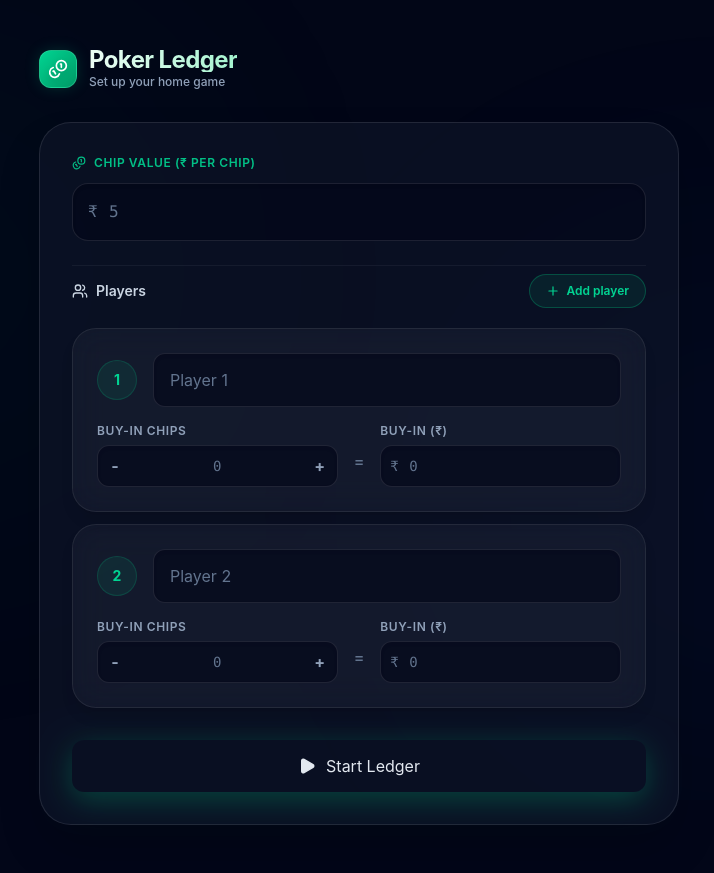
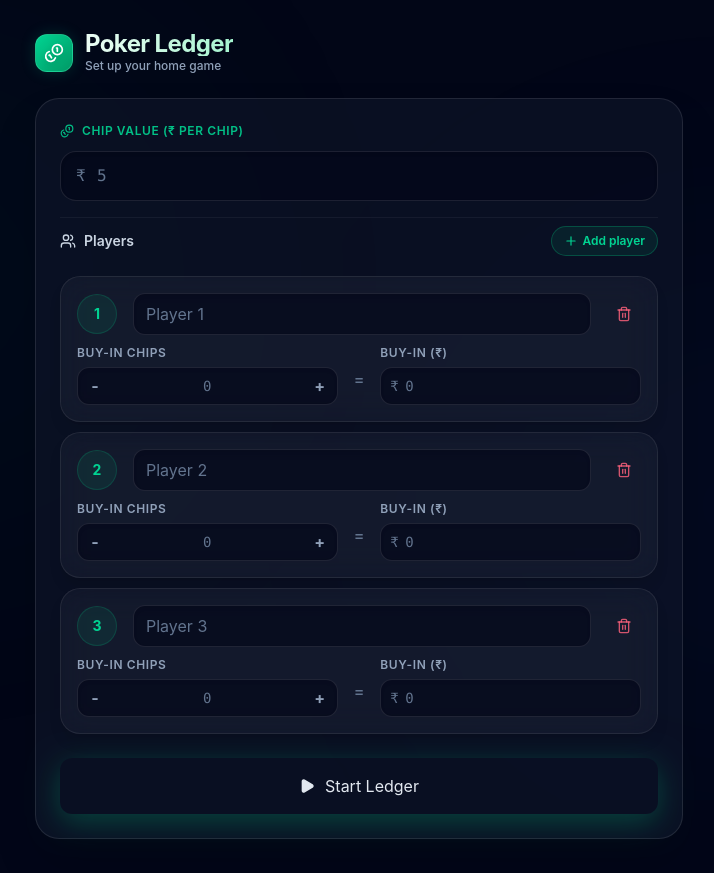
Before and after one commit to notnishantgoel/poker-ledger, a React (Vite) app: page / in a window 1280 px wide. Shown: the whole page, without its empty margins (281-995 px from the left). Built offline with nearby package versions, Linux system fonts and the light colour scheme.

Commit message:
Updates UI for 3 default players and compacts layout further; Adds dynamic chip counter to Settle screen

```diff
--- a/src/App.jsx
+++ b/src/App.jsx
@@ -77,7 +77,7 @@ function TwoWayInput({ chipValue, chips, money, onChange, chipLabel, moneyLabel
         <div className="relative group flex items-center">
           <button onClick={()=>adjustC(-10)} className="absolute left-1 z-10 w-7 h-7 flex items-center justify-center rounded-md hover:bg-white/10 text-slate-400 hover:text-slate-200 transition-colors font-bold">-</button>
           <input type="number" value={cStr} onChange={onC} onFocus={()=>setFocus("c")} onBlur={()=>setFocus(null)} placeholder="0"
-            className={`w-full rounded-xl px-8 text-center py-2.5 text-sm glass-input font-mono ${focus === "c" ? "focus:ring-emerald-500/20 focus:border-emerald-500/50" : ""}`} />
+            className={`w-full rounded-xl px-7 text-center py-2 text-sm glass-input font-mono ${focus === "c" ? "focus:ring-emerald-500/20 focus:border-emerald-500/50" : ""}`} />
           <button onClick={()=>adjustC(10)} className="absolute right-1 z-10 w-7 h-7 flex items-center justify-center rounded-md hover:bg-white/10 text-slate-400 hover:text-slate-200 transition-colors font-bold">+</button>
         </div>
       </div>
@@ -87,7 +87,7 @@ function TwoWayInput({ chipValue, chips, money, onChange, chipLabel, moneyLabel
         <div className="relative group">
           <span className="absolute left-2.5 top-1/2 -translate-y-1/2 text-slate-500 font-mono text-sm pointer-events-none">{CURRENCY}</span>
           <input type="number" value={mStr} onChange={onM} onFocus={()=>setFocus("m")} onBlur={()=>setFocus(null)} placeholder="0"
-            className={`w-full rounded-xl pl-7 pr-3 py-2.5 text-sm glass-input font-mono text-amber-400 ${focus === "m" ? "focus:ring-amber-500/20 focus:border-amber-500/50" : ""}`} />
+            className={`w-full rounded-xl pl-6 pr-3 py-2 text-sm glass-input font-mono text-amber-400 ${focus === "m" ? "focus:ring-amber-500/20 focus:border-amber-500/50" : ""}`} />
         </div>
       </div>
     </div>
@@ -186,7 +186,7 @@ function avatar(name, i, size="w-10 h-10", textSize="text-sm font-bold") {
 /* ─────────── SETUP ─────────── */
 function SetupScreen({ onStart, savedNames }) {
   const [chipValue, setChipValue] = useState("");
-  const [players, setPlayers] = useState([{id:"1",name:"",chips:0,money:0},{id:"2",name:"",chips:0,money:0}]);
+  const [players, setPlayers] = useState([{id:"1",name:"",chips:0,money:0},{id:"2",name:"",chips:0,money:0},{id:"3",name:"",chips:0,money:0}]);
   const [error, setError] = useState("");
   const [sug, setSug] = useState({id:null,list:[]});
   const nid = useRef(3);
@@ -231,8 +231,8 @@ function SetupScreen({ onStart, savedNames }) {
   };
 
   return (
-    <div className="animate-fade-in w-full max-w-2xl mx-auto px-4 py-6 sm:py-12">
-      <div className="flex items-center gap-2.5 sm:gap-3 mb-6 sm:mb-8">
+    <div className="animate-fade-in w-full max-w-2xl mx-auto px-3 py-4 sm:py-8">
+      <div className="flex items-center gap-2.5 sm:gap-3 mb-4 sm:mb-6">
         <div className="inline-flex items-center justify-center p-2 rounded-xl bg-gradient-to-br from-emerald-400 to-emerald-600 shadow-[0_0_15px_rgba(16,185,129,0.2)] border border-emerald-300/30 shrink-0">
           <Coins size={20} className="text-white drop-shadow-md" />
         </div>
@@ -242,7 +242,7 @@ function SetupScreen({ onStart, savedNames }) {
         </div>
       </div>
 
-      <div className="space-y-6 glass-panel p-4 sm:p-8 rounded-[2rem]">
+      <div className="space-y-4 glass-panel p-3.5 sm:p-6 rounded-[1.5rem]">
         <div>
           <label className="text-xs font-semibold mb-3 block tracking-wider uppercase text-emerald-400/90 flex items-center gap-2">
             <Coins size={14}/> Chip value ({CURRENCY} per chip)
@@ -250,31 +250,31 @@ function SetupScreen({ onStart, savedNames }) {
           <div className="relative group">
             <span className="absolute left-4 top-1/2 -translate-y-1/2 text-slate-500 font-mono pointer-events-none">{CURRENCY}</span>
             <input type="number" value={chipValue} onChange={e=>setChipValue(e.target.value)} placeholder="5"
-              className="w-full rounded-2xl pl-9 pr-4 py-4 text-base glass-input text-amber-400 font-mono shadow-[inset_0_2px_4px_rgba(0,0,0,0.4)]" />
+              className="w-full rounded-2xl pl-9 pr-4 py-3 text-sm sm:text-base glass-input text-amber-400 font-mono shadow-[inset_0_2px_4px_rgba(0,0,0,0.4)]" />
           </div>
         </div>
 
         <div className="pt-2 border-t border-white/5">
           <div className="flex items-center justify-between mb-5">
-            <label className="text-sm font-semibold text-slate-300 flex items-center gap-2">
+            <label className="text-xs sm:text-sm font-semibold text-slate-300 flex items-center gap-2">
               <Users size={16}/> Players
             </label>
-            <button onClick={addP} className="flex items-center gap-1.5 text-xs font-semibold px-4 py-2 rounded-full border border-emerald-500/30 bg-emerald-500/10 hover:bg-emerald-500/20 text-emerald-400 transition-colors">
+            <button onClick={addP} className="flex items-center gap-1 text-[10px] sm:text-xs font-semibold px-3 py-1.5 rounded-full border border-emerald-500/30 bg-emerald-500/10 hover:bg-emerald-500/20 text-emerald-400 transition-colors">
               <Plus size={14}/> Add player
             </button>
           </div>
 
-          <div className="space-y-3">
+          <div className="space-y-2.5">
             {players.map((p,i)=>(
-              <div key={p.id} className="rounded-[1.5rem] p-4 sm:p-6 glass-card animate-slide-up" style={{animationDelay: `${i * 60}ms`}}>
-                <div className="flex items-center gap-3 sm:gap-4 mb-4">
-                  <div className="w-10 h-10 rounded-full flex items-center justify-center text-sm font-bold shrink-0 bg-emerald-500/10 text-emerald-400 border border-emerald-500/20">
+              <div key={p.id} className="rounded-[1.25rem] p-3 sm:p-4 glass-card animate-slide-up" style={{animationDelay: `${i * 60}ms`}}>
+                <div className="flex items-center gap-2.5 sm:gap-4 mb-2.5">
+                  <div className="w-8 h-8 sm:w-10 sm:h-10 rounded-full flex items-center justify-center text-xs sm:text-sm font-bold shrink-0 bg-emerald-500/10 text-emerald-400 border border-emerald-500/20">
                     {i+1}
                   </div>
                   <div className="flex-1 relative min-w-0">
                     <input value={p.name} onChange={e=>{upd(p.id,"name",e.target.value);showSug(p.id,e.target.value);}}
                       onBlur={()=>setTimeout(()=>setSug({id:null,list:[]}),200)} placeholder={`Player ${i+1}`}
-                      className="w-full rounded-xl px-4 py-3 sm:py-3.5 text-sm sm:text-base glass-input" />
+                      className="w-full rounded-xl px-3 py-2 text-sm sm:text-base glass-input" />
                     {sug.id===p.id&&sug.list.length>0&&(
                       <div className="absolute left-0 right-0 top-full mt-2 rounded-xl overflow-hidden z-20 glass-panel border-white/20 p-1">
                         {sug.list.map(s=>(
@@ -286,7 +286,7 @@ function SetupScreen({ onStart, savedNames }) {
                       </div>
                     )}
                   </div>
-                  {players.length>2&&<button onClick={()=>rmP(p.id)} className="p-2 sm:p-3 rounded-xl border border-rose-500/0 hover:border-rose-500/20 hover:bg-rose-500/10 text-rose-400/80 hover:text-rose-400 transition-all shrink-0"><Trash2 size={18}/></button>}
+                  {players.length>2&&<button onClick={()=>rmP(p.id)} className="p-2 rounded-lg border border-rose-500/0 hover:border-rose-500/20 hover:bg-rose-500/10 text-rose-400/80 hover:text-rose-400 transition-all shrink-0"><Trash2 size={16}/></button>}
                 </div>
                 <TwoWayInput chipValue={cv} chips={p.chips} money={p.money} chipLabel="Buy-in chips" moneyLabel={`Buy-in (${CURRENCY})`}
                   onChange={({chips,money})=>{upd(p.id,"chips",chips);upd(p.id,"money",money);}} />
@@ -297,7 +297,7 @@ function SetupScreen({ onStart, savedNames }) {
 
         {error && <Err msg={error}/>}
         <div className="pt-2">
-          <Btn onClick={handleStart} full variant="primary" className="py-4 shadow-emerald-500/30 text-base shadow-[0_8px_30px_rgba(16,185,129,0.3)]"><Play size={18} fill="currentColor"/> Start Ledger</Btn>
+          <Btn onClick={handleStart} full variant="primary" className="py-3 sm:py-4 shadow-emerald-500/30 text-sm sm:text-base shadow-[0_8px_30px_rgba(16,185,129,0.3)]"><Play size={16} fill="currentColor"/> Start Ledger</Btn>
         </div>
       </div>
     </div>
@@ -637,10 +637,11 @@ function SettleScreen({ game, onBack, onReset }) {
   const [result, setResult] = useState(null);
   const [warning, setWarning] = useState("");
   const tb = game.totalBankChips;
+  const tf = Object.values(fc).reduce((s,v)=>s+(parseFloat(v)||0),0);
+  const remaining = round2(tb - tf);
 
   const calc = () => {
     setWarning("");
-    const tf = Object.values(fc).reduce((s,v)=>s+(parseFloat(v)||0),0);
     if(Math.abs(tf-tb)>0.5) setWarning(`Chip mismatch! Final (${round2(tf)}) ≠ bank (${round2(tb)}). Diff: ${round2(Math.abs(tf-tb))}`);
     const bal = game.players.map(p=>{const f=parseFloat(fc[p.id])||0;return{name:p.name,balance:round2(f*game.chipValue-p.cashInvested),finalChips:f,invested:p.cashInvested};});
     setResult({balances:bal,settlements:computeSettlements(bal)});
@@ -653,7 +654,9 @@ function SettleScreen({ game, onBack, onReset }) {
         <button onClick={onBack} className="p-3 sm:p-3.5 rounded-xl transition-all border border-white/10 hover:border-white/20 hover:bg-white/5 text-slate-300 hover:text-white glass-panel"><RotateCcw size={20}/></button>
         <div>
           <h1 className="text-2xl sm:text-3xl font-bold text-slate-100 tracking-tight">Settle Up</h1>
-          <p className="text-sm font-medium mt-1 text-slate-400">Bank chips in play: <span className="font-mono text-emerald-400">{round2(tb)}</span></p>
+          <p className="text-sm font-medium mt-1 text-slate-400">
+            Chips to account for: <span className={`font-mono ${remaining === 0 ? 'text-emerald-400' : remaining < 0 ? 'text-rose-400' : 'text-amber-400'}`}>{round2(remaining)}</span> <span className="text-slate-500 text-xs ml-1">(of {round2(tb)})</span>
+          </p>
         </div>
       </div>
 
```
